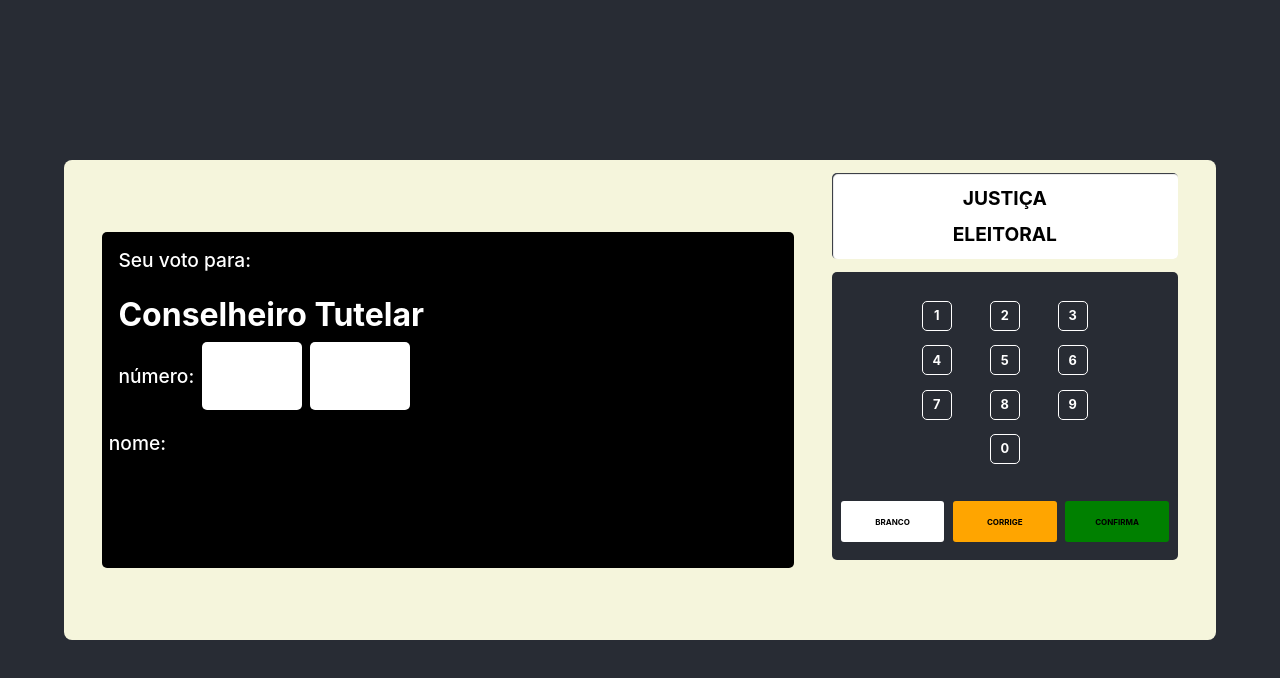
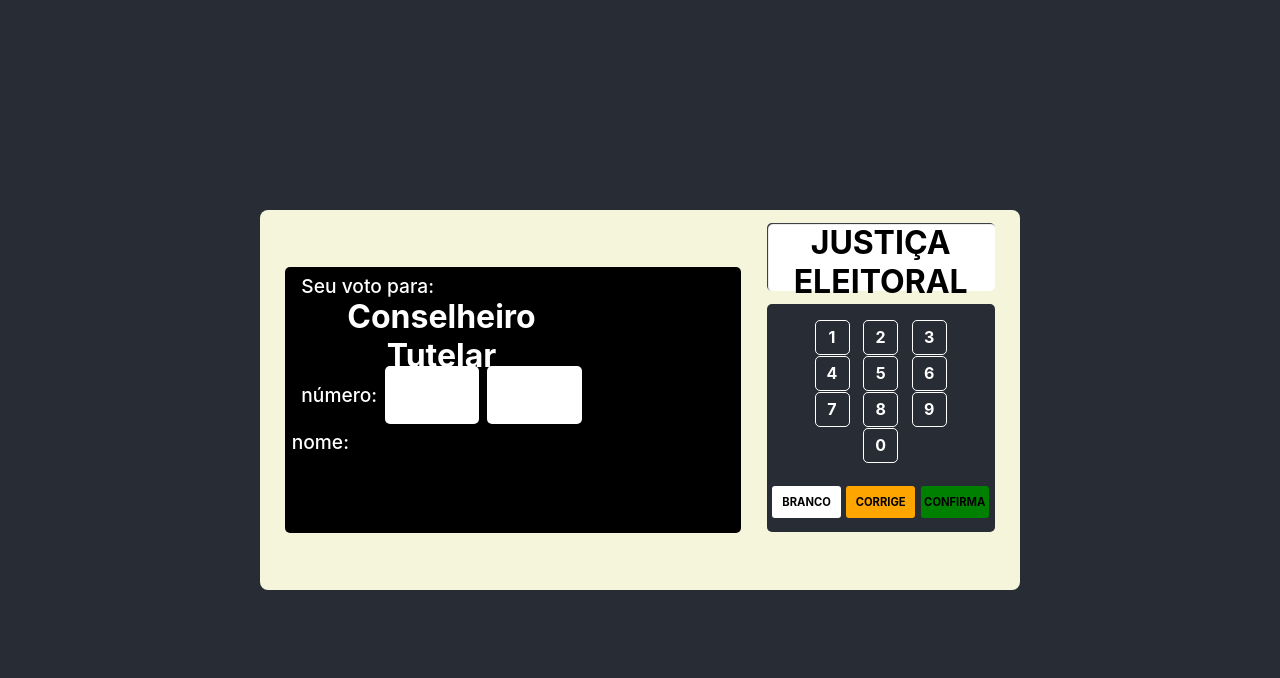
Before and after one commit to HardBoris/simulacro, a React (Create React App) app: page / in a window 1280 px wide. Shown: the top 678 px of the page. Built offline with nearby package versions, Linux system fonts and the light colour scheme.

Commit message:
refactor: style app 769

```diff
--- a/src/App.css
+++ b/src/App.css
@@ -175,6 +175,27 @@ h1 {
 
 @media (min-width: 769px) {
   .urna {
-    height: 60%;
+    width: 760px;
+    height: 380px;
+  }
+
+  .urna-teclas-logo {
+    font-size: 1rem;
+  }
+
+  /* .filas {
+    margin-top: 20px;
+  } */
+
+  .columnas {
+    width: 35px;
+    height: 35px;
+    font-size: 1rem;
+  }
+
+  .branco,
+  .corrige,
+  .confirma {
+    font-size: 0.7rem;
   }
 }
```
